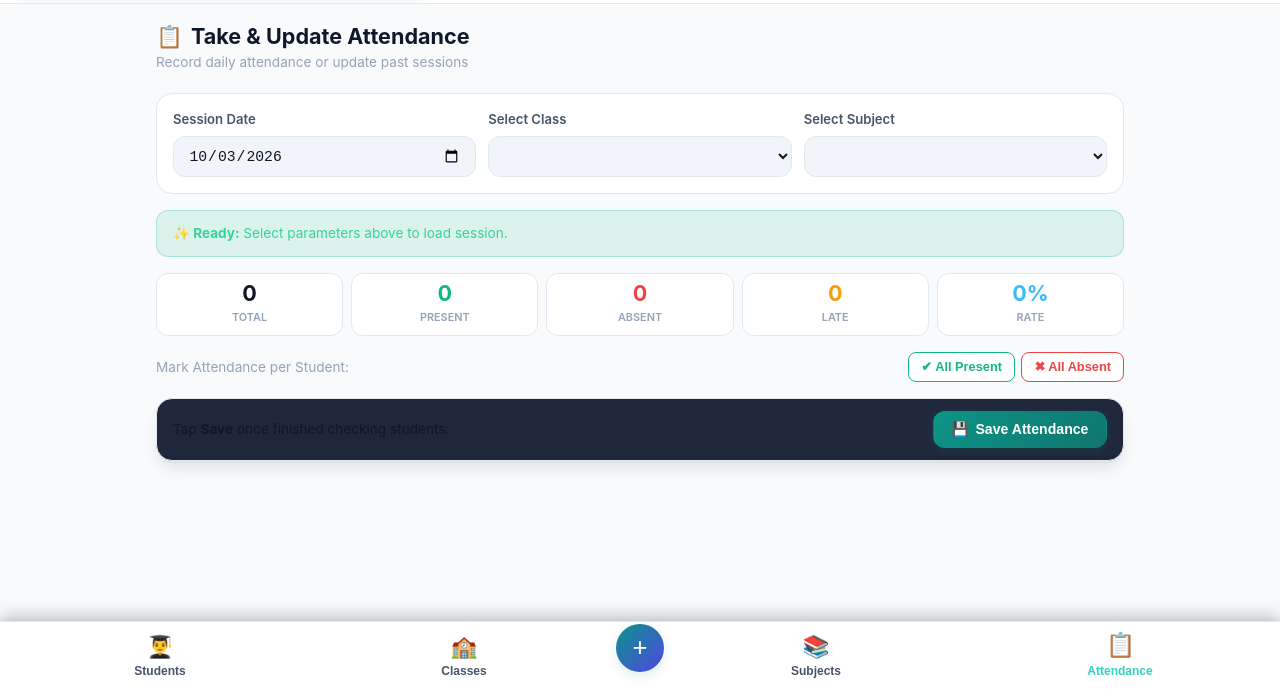
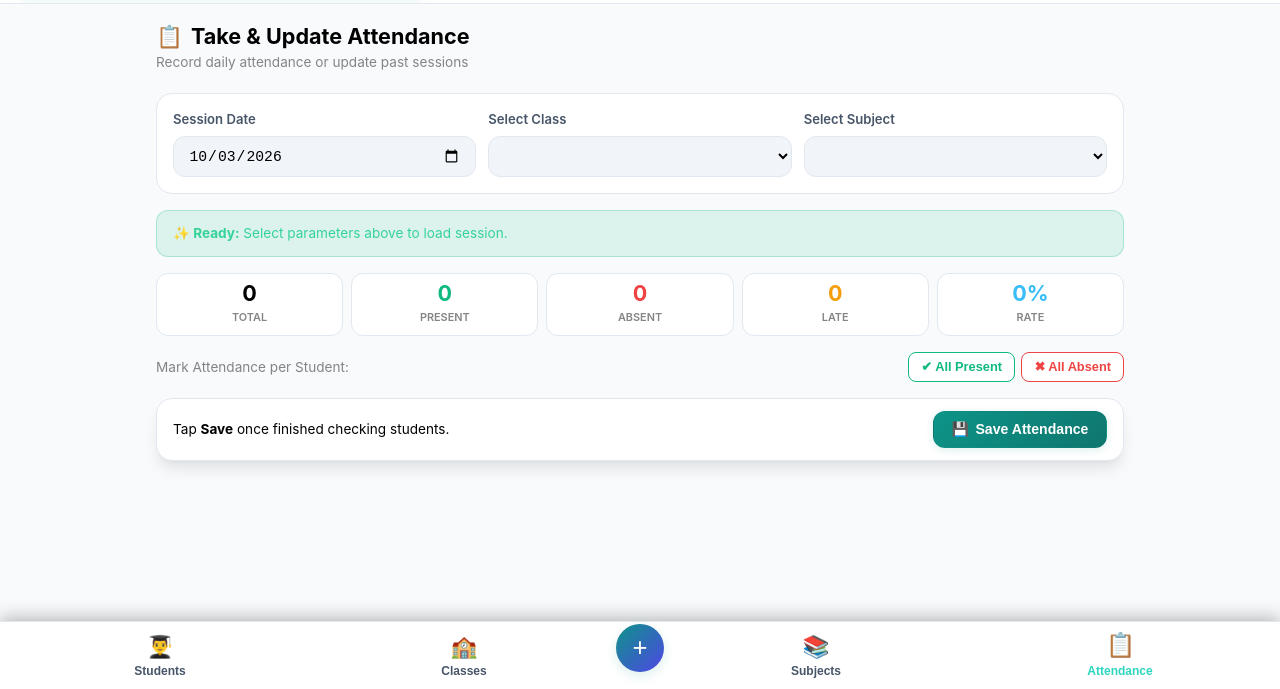
Before and after one commit to noorudheenyousuf/attendence-app1, a website: page public/index.html in a window 1280 px wide. Both pictures are taken after a click on the button "☀️". Shown: the part 111-800 px from the top of the page. Drawn offline with Linux system fonts and the light colour scheme; no server answers.

Commit message:
fix light theme

```diff
--- a/public/css/style.css
+++ b/public/css/style.css
@@ -61,9 +61,9 @@
   --border-color: #e2e8f0;
   --border-focus: #0d9488;
 
-  --text-primary: #0f172a;
+  --text-primary: #000000;
   --text-secondary: #475569;
-  --text-muted: #94a3b8;
+  --text-muted: #5f5f5fc2;
 
   --primary-500: #0d9488;
   --primary-600: #0f766e;
@@ -72,6 +72,11 @@
   --shadow-sm: 0 1px 3px 0 rgba(0, 0, 0, 0.06);
   --shadow-md: 0 4px 6px -1px rgba(0, 0, 0, 0.08), 0 2px 4px -2px rgba(0, 0, 0, 0.04);
   --shadow-lg: 0 10px 15px -3px rgba(0, 0, 0, 0.1), 0 4px 6px -4px rgba(0, 0, 0, 0.05);
+}
+
+[data-theme="light"] .sticky-save-bar {
+  background: #ffffff;
+  color: #000000;
 }
 
 /* Base Reset & Typography */
```
